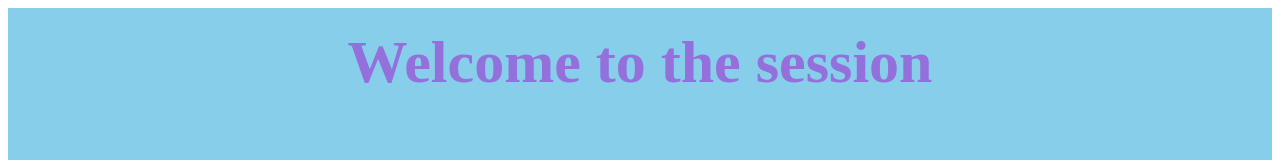
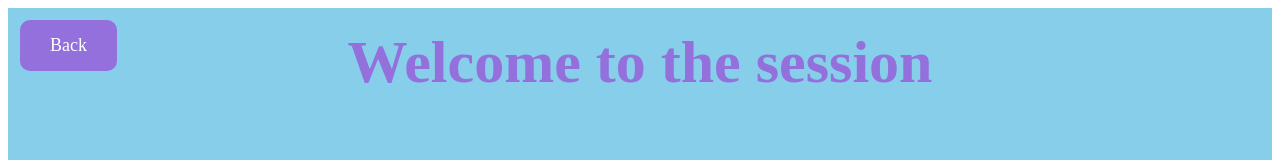
Before and after one commit to AlessandroFornara/SentimentAI-Group6B, a Vue app in the folder src/frontend/: page /SessionPage in a window 1280 px wide. Shown: the top 160 px of the page. Built offline with nearby package versions, Linux system fonts and the light colour scheme.

Commit message:
back button

```diff
--- a/src/frontend/src/components/SessionPage.vue
+++ b/src/frontend/src/components/SessionPage.vue
@@ -1,5 +1,12 @@
 <template>
   <div class="session-page">
+
+
+    <!-- Pulsante "Back" in alto a sinistra -->
+    <div class = "upper-left">
+      <button @click="goBack">Back</button>
+    </div>
+
     <h1 class="title">Welcome to the session</h1>
     <div class="image-container">
       <!-- Ogni immagine è un bottone selezionabile -->
@@ -22,6 +29,9 @@
 
 <script setup>
 import { ref } from 'vue';
+import { useRouter } from 'vue-router'; // Importa il router
+
+const router = useRouter(); // Ottieni l'istanza del router
 
 // Elenco delle immagini
 const images = ref([
@@ -43,6 +53,12 @@ function selectImage(index) {
 function freeModeOption() {
   console.log('Free Mode Option Selected');
   // Aggiungi logica per il pulsante Free Mode
+}
+
+// Funzione per tornare alla homepage
+function goBack() {
+  console.log('Navigating back to HomePage...');
+  router.push('/'); // Naviga alla HomePage
 }
 </script>
 
@@ -71,6 +87,7 @@ function freeModeOption() {
   flex-wrap: wrap;
   width: 100%;
   height: 70%;
+  bottom: 40px;
   position: relative;
 }
 
@@ -134,4 +151,29 @@ function freeModeOption() {
   color: mediumpurple;
 }
 
+.upper-left {
+  position: fixed;
+  top: 20px;
+  left: 20px;
+  display: flex;
+  width: 100%;
+}
+
+.upper-left button {
+  padding: 15px 30px;
+  font-size: 18px;
+  font-family: Copperplate;
+  background-color: mediumpurple;
+  color: white;
+  border: none;
+  border-radius: 10px;
+  cursor: pointer;
+  transition: background-color 0.3s ease;
+}
+
+.upper-left button:hover {
+  background-color: indigo;
+}
+
+
 </style>
```
